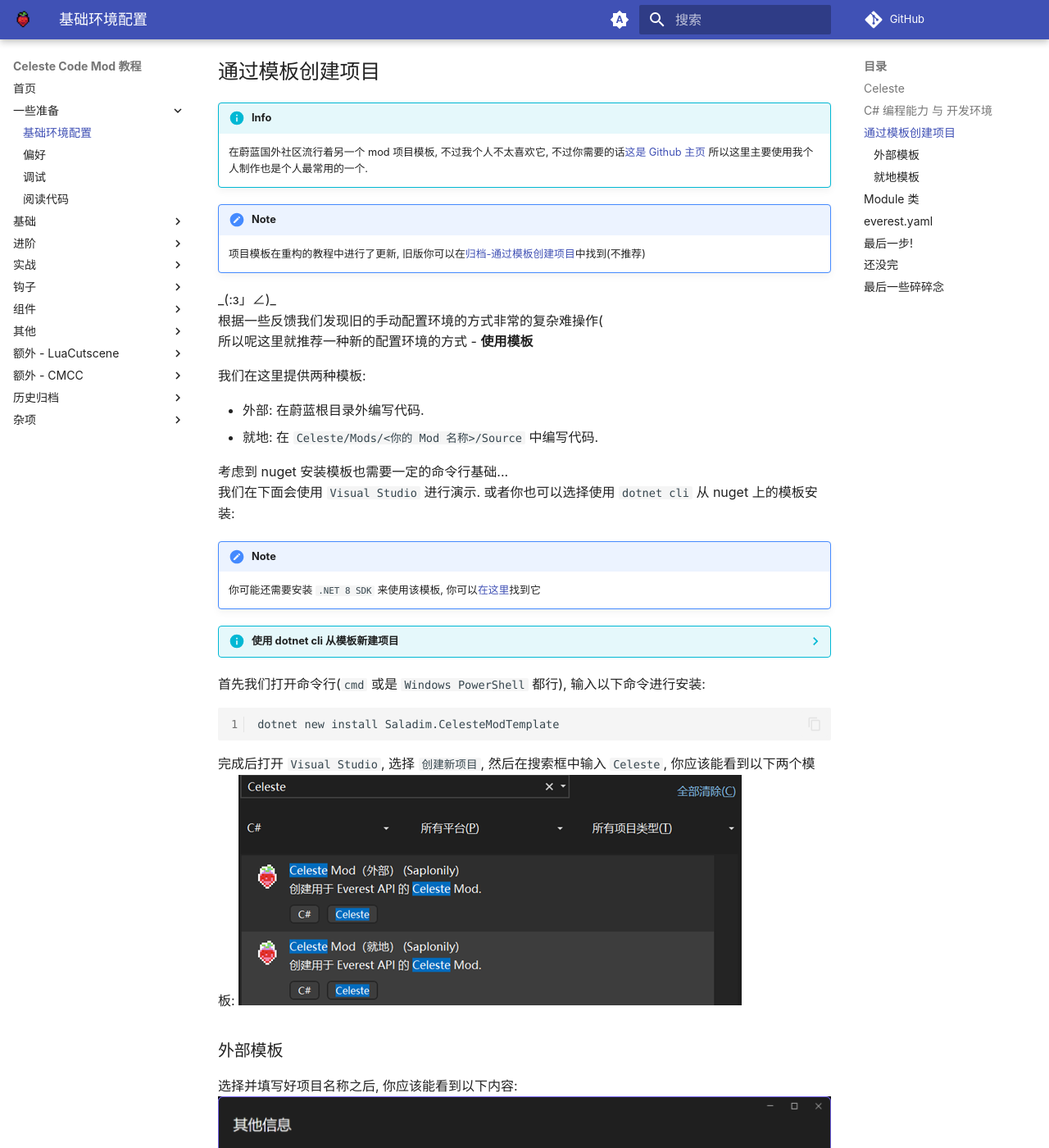
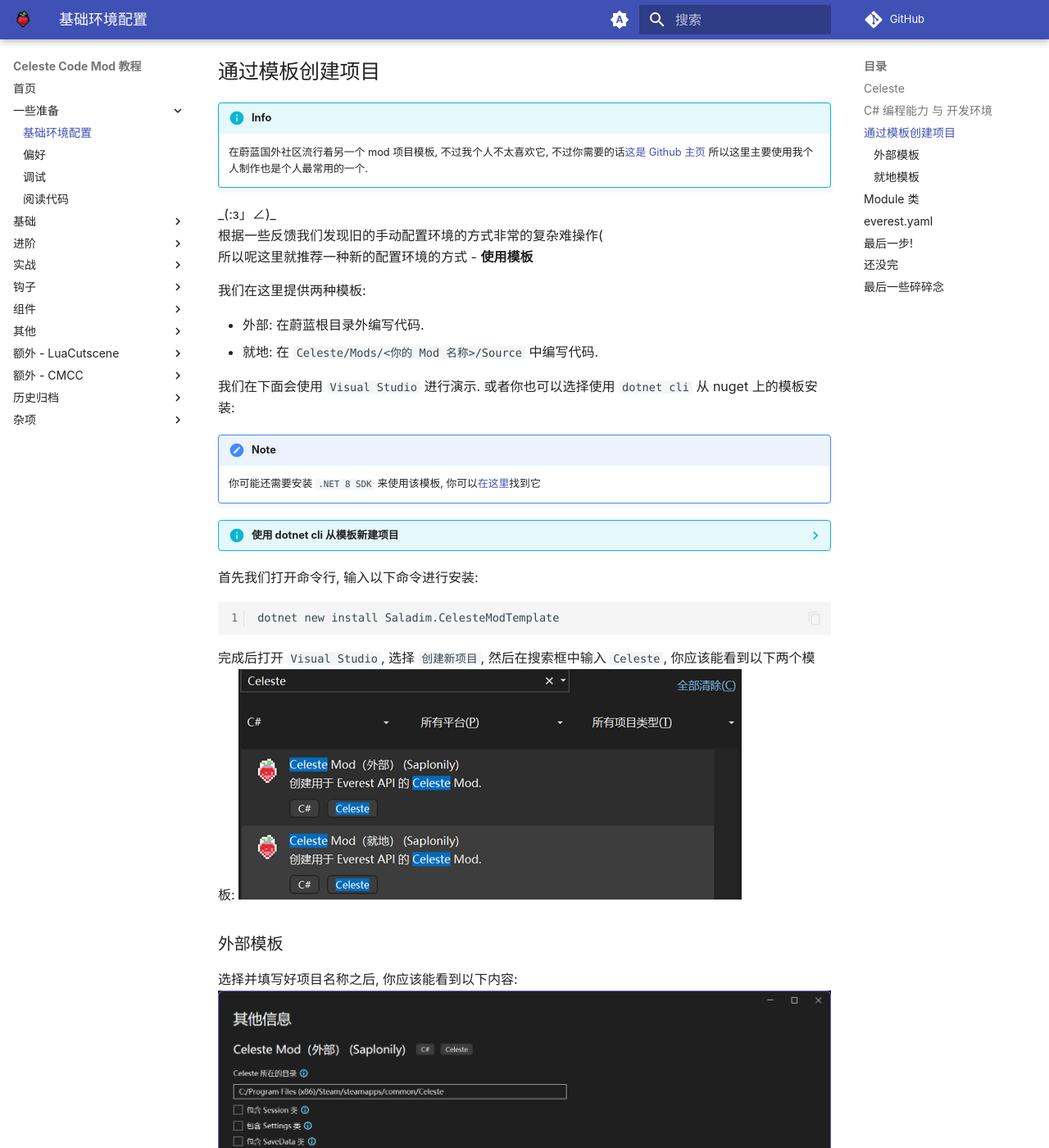
Before and after one commit to Saplonily/CelesteModTutorial, an MkDocs documentation site: the page built from docs/coding_setup/basic_env.md, in a window 1280 px wide and 1400 px high, scrolled down 2251 px. Shown: the whole window at 82% size. Built offline with MkDocs 1.6.1 and Material for MkDocs 9.7.7, drawn with Linux system fonts in a browser that asks for light colours; comment, search, counter and statistics services are not loaded.

Commit message:
request stuff

````diff
--- a/docs/coding_setup/basic_env.md
+++ b/docs/coding_setup/basic_env.md
@@ -55,9 +55,6 @@
     在蔚蓝国外社区流行着另一个 mod 项目模板, 不过我个人不太喜欢它, 不过你需要的话[这是 Github 主页](https://github.com/EverestAPI/CelesteModTemplate)
     所以这里主要使用我个人制作也是个人最常用的一个.
 
-!!! note
-    项目模板在重构的教程中进行了更新, 旧版你可以在[归档-通过模板创建项目](../arc/project_template.md)中找到(不推荐)
-
 \_(:з」∠)\_
 根据一些反馈我们发现旧的手动配置环境的方式非常的复杂难操作(
 所以呢这里就推荐一种新的配置环境的方式 - **使用模板**
@@ -67,7 +64,6 @@
 - 外部: 在蔚蓝根目录外编写代码.
 - 就地: 在 `Celeste/Mods/<你的 Mod 名称>/Source` 中编写代码.
 
-考虑到 nuget 安装模板也需要一定的命令行基础...
 我们在下面会使用 `Visual Studio` 进行演示.
 或者你也可以选择使用 `dotnet cli` 从 nuget 上的模板安装:
 
@@ -104,7 +100,7 @@
     - `-ev`: 指定 `everest.yaml` 中的 `EverestCore` 版本, 默认为 `4465`.
     - `-mv`: 指定 `everest.yaml` 中的你的 Mod 的初始版本, 默认为 `0.1.0`.
 
-首先我们打开命令行(`cmd` 或是 `Windows PowerShell` 都行), 输入以下命令进行安装:
+首先我们打开命令行, 输入以下命令进行安装:
 ```bat
 dotnet new install Saladim.CelesteModTemplate
 ```
````
Also changed, not shown: docs/advanced/cross_mod_interactions.md (+3 -2 lines).
